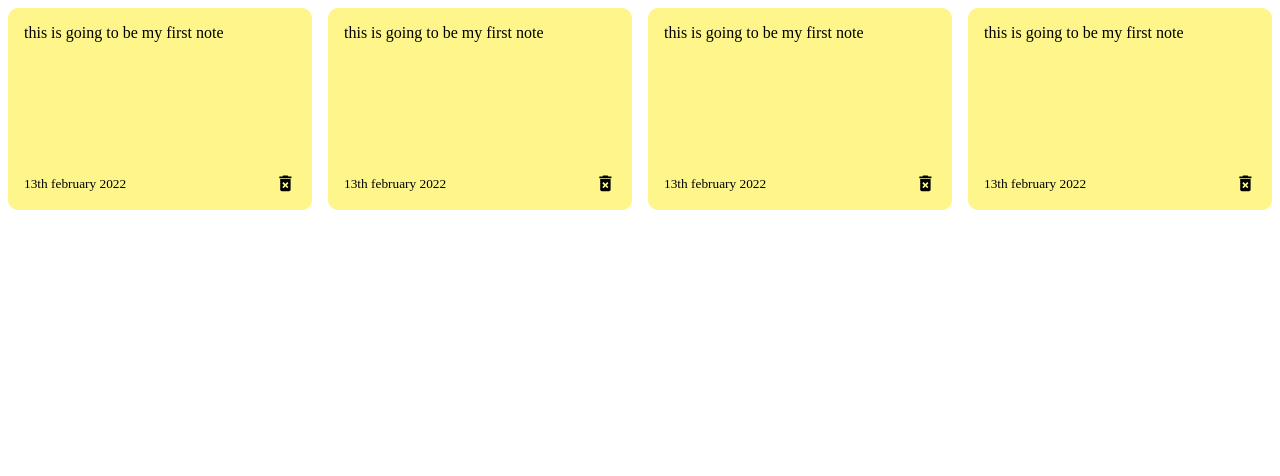
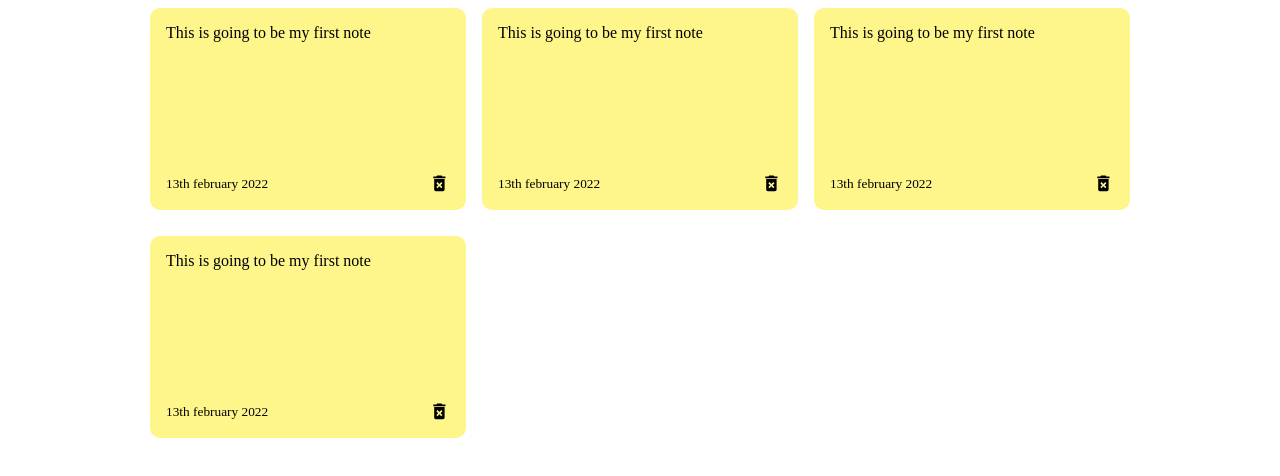
Before and after one commit to Francisomondi/my-notes, a React (Create React App) app: page / in a window 1280 px wide. Shown: the top 476 px of the page. Built offline with nearby package versions, Linux system fonts and the light colour scheme.

Commit message:
clean up on css

```diff
--- a/src/components/Note.js
+++ b/src/components/Note.js
@@ -3,7 +3,7 @@ import { MdDeleteForever } from 'react-icons/md';
 const Note = () => {
     return (
         <div className="note">
-            <span>this is going to be my first note</span>
+            <span>This is going to be my first note</span>
             <div className="note-footer">
                 <small>13th february 2022</small>
                 <MdDeleteForever className="delete-icon" size="1.3em" />
--- a/src/index.css
+++ b/src/index.css
@@ -1,3 +1,10 @@
+.container{
+  max-width: 980px;
+  margin-left: auto;
+  margin-right: auto;
+  padding-right: 15px;
+  padding-left: 15px;
+}
 .note{
   background-color: #fef68a;
   margin-bottom: 10px;
```
